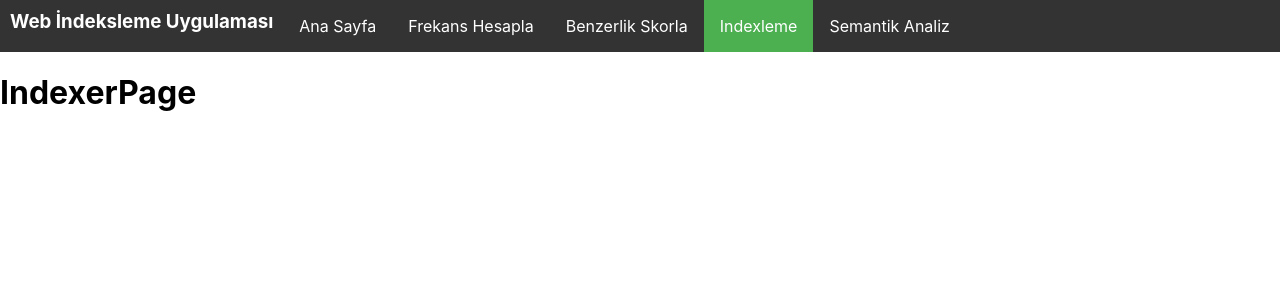
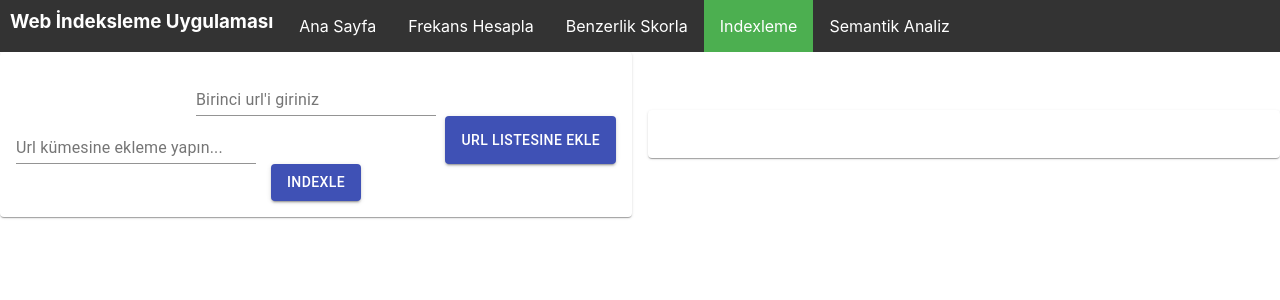
Before and after one commit to berkayefeozcan/Web-Indexing-Application, a React (Create React App) app in the folder web/: page /IndexerPage in a window 1280 px wide. Shown: the top 300 px of the page. Built offline with nearby package versions, Linux system fonts and the light colour scheme.

Commit message:
indexleme onyuz ve server eksiklikler var

```diff
--- a/web/src/functions/api.js
+++ b/web/src/functions/api.js
@@ -23,5 +23,23 @@ export default {
         } catch (e) {
             console.warn(e);
         }
+    },
+    async indexWebSite(jsonObject)
+    {
+        try {
+            const fetchResult = fetch(`${metrics.URL}/indexAndSort`, {
+                method: 'POST',
+                headers: {
+                    'Accept': 'application/json',
+                    'Content-Type': 'application/json',
+                },
+                body: JSON.stringify(jsonObject)
+            })
+            const response = await fetchResult;
+            return response.json();
+        } catch (e) {
+            console.warn(e);
+        }
     }
+
 }
--- a/web/src/screens/IndexerPage.js
+++ b/web/src/screens/IndexerPage.js
@@ -1,10 +1,117 @@
-import React from 'react';
+import React, { useState } from 'react';
+import {
+    TextField,
+    Button,
+    List,
+    ListItem,
+    Grid,
+    Paper,
+    CircularProgress,
+    Typography
+} from '@material-ui/core';
+import { makeStyles } from '@material-ui/core/styles';
+import api from '../functions/api';
+const useStyles = makeStyles((theme) => ({
+    root: {
+        flexGrow: 1,
+    },
+    paper: {
+        padding: theme.spacing(2),
+        textAlign: 'center',
+        color: theme.palette.text.secondary,
+    },
+}));
+const IndexerPage = props => {
+    const classes = useStyles();
+    const [url1, setUrl1] = useState('');
+    const [url2, setUrl2] = useState('');
+    const [result, setResult] = useState({});
+    const [spinnerIsVisible, setSpinnerIsVisible] = useState(false);
+    const [urlSet,setUrlSet] = useState([]);
 
-const IndexerPage= props=>{
-    return(
-        <div>
-            <h1>IndexerPage</h1>
-        </div>
+    const handleUrl1Change = (event) => {
+        setUrl1(event.target.value);
+    };
+    const handleUrl2Change = (event) => {
+        setUrl2(event.target.value);
+    };
+    const handleAddList=()=>{
+        setUrlSet((arr)=>[...arr,url2])
+
+    }
+    const clearTextField=(event)=>{
+        event.target.value=''
+    }
+    const handleRequest=()=>{
+        setSpinnerIsVisible(true);
+        var jsonObject ={
+            baseUrl:url1,
+            urlSet:urlSet
+        }
+        api.indexWebSite(jsonObject).then((data)=>{
+            console.log(data)
+        })
+    }
+    return (
+        <Grid container spacing={2} style={styles.mainWrapper}>
+            <Grid item xs={6}>
+                <Paper className={classes.paper}>
+                    <TextField
+                        style={{ width: '40%' }}
+                        id="standard-name"
+                        label="Birinci url'i giriniz"
+                        value={url1}
+                        onChange={handleUrl1Change}
+                    />
+                    <div style={{ display: 'flex', flexDirection: 'row', justifyContent: 'space-between',width:'100%' }}>
+
+                        <TextField
+                            onClick={clearTextField}
+                            style={{ width: '40%' }}
+                            id="standard-name"
+                            label="Url kümesine ekleme yapın..."
+                            value={url2}
+                            onChange={handleUrl2Change}
+                        />
+                        <Button
+                            variant="contained"
+                            onClick={handleAddList}
+                            color="primary"
+                        >
+                            Url Listesine Ekle
+                        </Button>
+                    </div>
+                    <Button
+                            variant="contained"
+                            onClick={handleRequest}
+                            color="primary"
+                        >
+                            Indexle
+                        </Button>
+                </Paper>
+            </Grid>
+
+            <Grid item xs={6}>
+                <Paper className={classes.paper}>
+                    <List>
+                        {urlSet.map((url,i)=>{
+                            return(
+                                <ListItem key={i}>
+                                    <Typography>{url}</Typography>
+                                </ListItem>
+                            )
+                        })}
+                    </List>
+                </Paper>
+            </Grid>
+        </Grid>
     );
 }
+const styles = {
+    mainWrapper: {
+        display: 'flex',
+        justifyContent: 'center',
+        alignItems: 'center'
+    }
+}
 export default IndexerPage;
```
Also changed, not shown: 1 other file (tests, documents, lock files or other folders).
